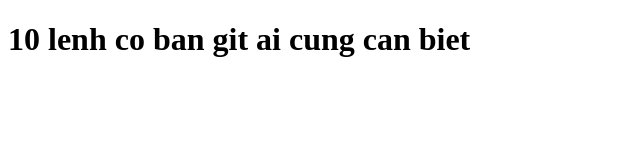
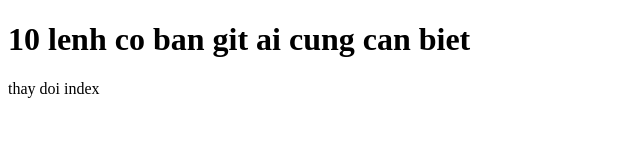
Before and after one commit to binhdoands/github_Tutorial1, a plain HTML site: page index.html in a window 1280 px wide. Shown: the whole page, without its empty margins (0-640 px from the left). Drawn offline with Linux system fonts and the light colour scheme.

Commit message:
change index

```diff
--- a/index.html
+++ b/index.html
@@ -7,5 +7,6 @@
 </head>
 <body>
     <h1>10 lenh co ban git ai cung can biet</h1>
+    <p>thay doi index</p>
 </body>
 </html>
```
